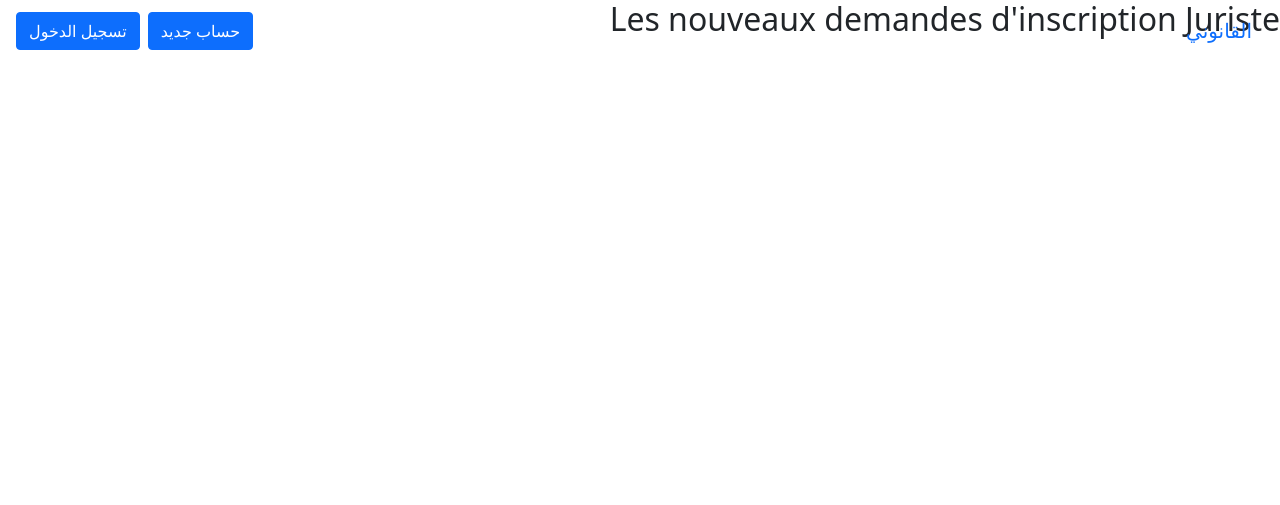
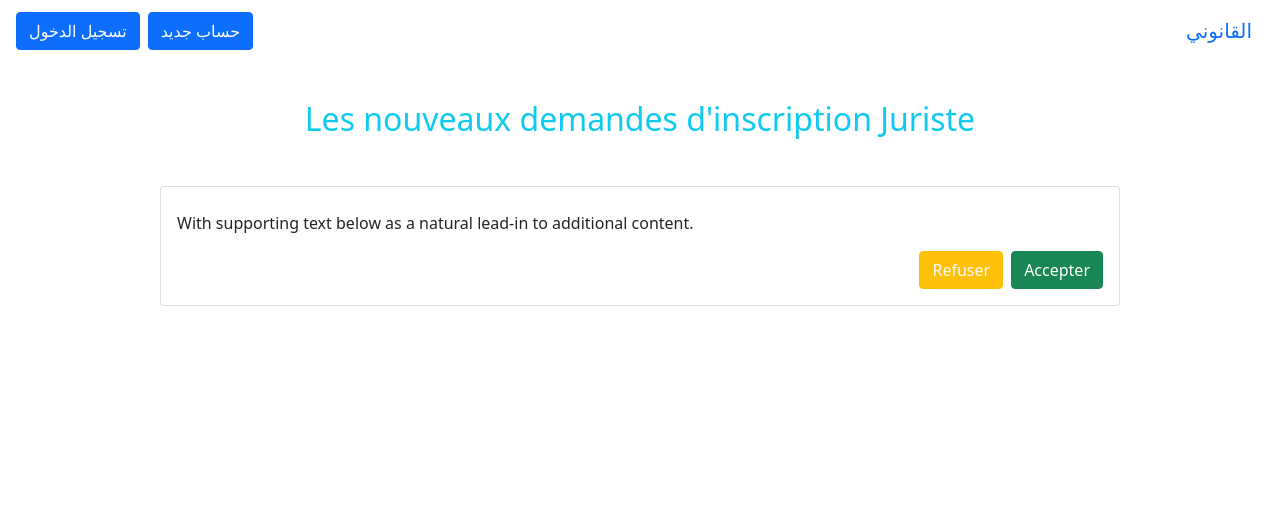
Before and after one commit to soumia-elyakni/Qanuny, a PHP site: a page that uses views/nouveauxJuristes.php in a window 1280 px wide. Shown: the top 505 px of the page. Run offline with PHP 8.4, Linux system fonts and the light colour scheme; tables that the repository leaves empty or names only in its code hold one stand-in row (values such as "Sample post"); data that the repository does not hold is empty; some libraries are stand-ins or nearby versions.

Commit message:
juristeCard

```diff
--- a/views/nouveauxJuristes.php
+++ b/views/nouveauxJuristes.php
@@ -5,4 +5,15 @@ $users =$data-> getAllPUsers();
 // print_r($users);
 ?>
 
-<h2>Les nouveaux demandes d'inscription Juriste</h2>
+<h2 class="text-info text-center mb-5" style="margin-top :100px;">Les nouveaux demandes d'inscription Juriste</h2>
+<?php foreach($users as $user): ?>
+<div class="card w-75 mx-auto" style="direction: ltr;">
+  <div class="card-body">
+    <h5 class="card-title"><?= $user['nom']?>  <?= $user['prenom']?></h5>
+    <h6><?= $user['role']?></h6>
+    <p class="card-text">With supporting text below as a natural lead-in to additional content.</p>
+    <a href="#" class="btn btn-success float-end">Accepter</a>
+    <a href="#" class="btn btn-warning text-light me-2 float-end">Refuser</a>
+  </div>
+</div>
+<?php endforeach;?>
```
